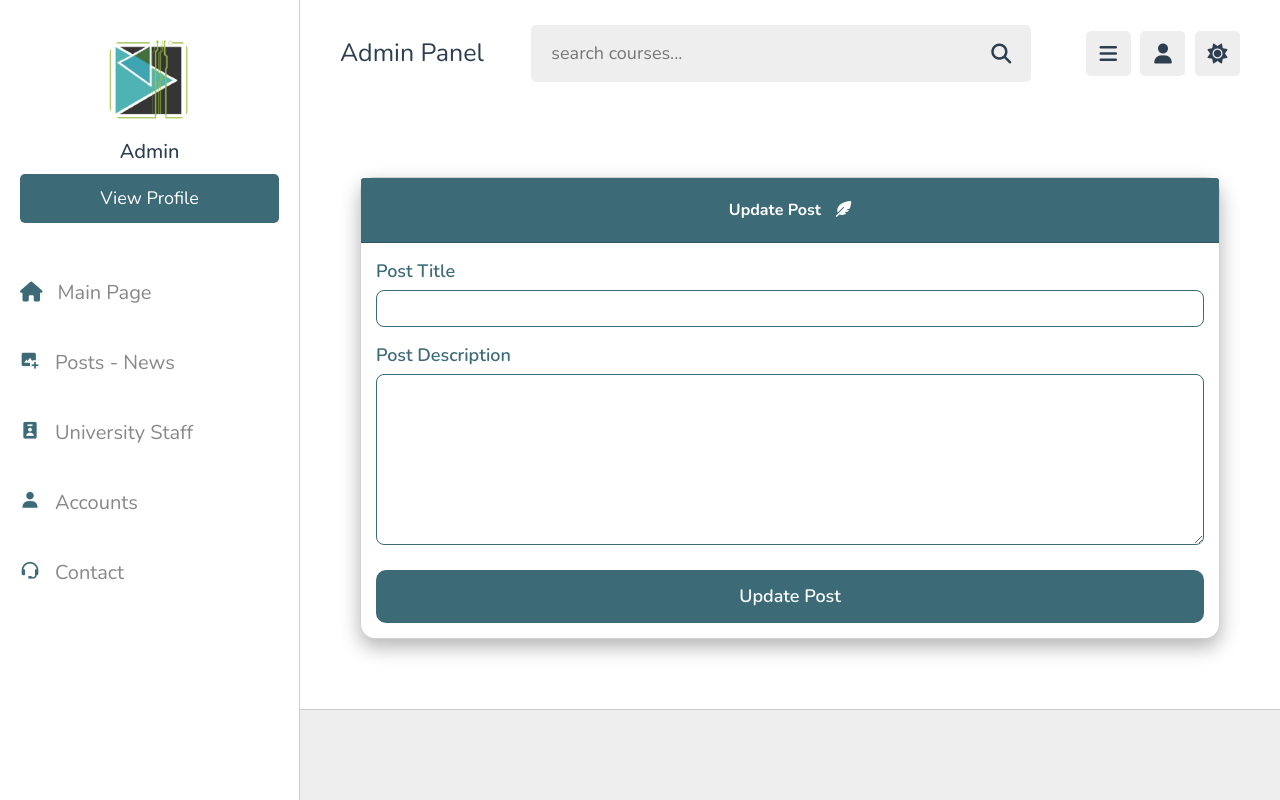
After one commit to fathallah7/University-Informative-Website, a PHP site: page /admin/postsUpdate.php in a window 1280 px wide. The commit adds this page. Run offline with PHP 8.4, Linux system fonts and the light colour scheme; the visitor is signed in with stand-in values (Sample User, id 1); data that the repository does not hold is empty; some libraries are stand-ins or nearby versions.

Commit message:
Update News

```diff
--- a/admin/posts.php
+++ b/admin/posts.php
@@ -148,7 +148,7 @@ session_start();
                             </td>
                             <td>
                             <a href="back/handle_posts_admin.php?id=<?php echo $row['id']; ?>"><i style="color: #a30000; " class='bx bxs-trash-alt'></i></a>
-                            <a href="?id=<?php echo $row['id']; ?>"><i style="color:rgb(12, 173, 0); " class='bx bx-edit-alt'></i></a>
+                            <a href="back/handle_posts_admin.php?id_update=<?php echo $row['id']; ?>"><i style="color:rgb(12, 173, 0); " class='bx bx-edit-alt'></i></a>
                             </td>
                         </tr>
                     <?php
--- /dev/null
+++ b/admin/postsUpdate.php
@@ -0,0 +1,100 @@
+<?php
+session_start();
+?>
+
+<!DOCTYPE html>
+<html lang="en">
+
+<head>
+    <meta charset="UTF-8">
+    <meta http-equiv="X-UA-Compatible" content="IE=edge">
+    <meta name="viewport" content="width=device-width, initial-scale=1.0">
+    <title>Home - Admin</title>
+
+    <!-- font awesome cdn link  -->
+    <link rel="stylesheet" href="https://cdnjs.cloudflare.com/ajax/libs/font-awesome/6.1.2/css/all.min.css">
+
+    <!--========== File BootStrap 5 ==========-->
+    <link rel="stylesheet" href="assets/css/bootstrap.min.css">
+
+    <!--========== File CSS =========-->
+    <link rel="stylesheet" href="assets/css/style.css">
+
+    <!--========== Render Page ==========-->
+    <link rel="stylesheet" href="assets/css/normalize.css">
+
+    <!--=========== ICONS ===========-->
+    <link rel='stylesheet' href='https://cdn.jsdelivr.net/npm/boxicons@2.0.5/css/boxicons.min.css'>
+
+</head>
+
+<style>
+    a {
+        text-decoration: none;
+    }
+</style>
+
+<body>
+
+
+    <?php
+    include 'includes/header.php';
+    ?>
+
+    <section class="formAdd">
+
+        <div class="container">
+
+            <?php
+            include 'includes/msg.php';
+            include 'includes/conn.php' ;
+
+                $id = $_SESSION['id_update'];
+                $info = "SELECT * FROM `posts` WHERE `id` = $id";
+                $row = mysqli_fetch_assoc(mysqli_query($conn , $info));
+            ?>
+
+            <div class="card">
+                <div class="card-header">
+                    <span style="margin-right: 10px;">Update Post</span>
+                    <i class="fas fa-feather-alt floating-icon"></i>
+
+                </div>
+                <div class="card-body p-4">
+
+                    <form action="back/handle_posts_admin.php" method="post" enctype="multipart/form-data">
+                        <input type="hidden" name="id" value="<?php echo $_SESSION['id_update']; ?>">
+                        <div class="mb-4">
+                            <label for="postTitle" class="form-label">Post Title</label>
+                            <input type="text" name="titleUpdate" class="form-control" id="postTitle" value="<?php echo $row['title']; ?>" required>
+                        </div>
+
+                        <div class="mb-4">
+                            <label for="postDescription" class="form-label">Post Description</label>
+                            <textarea name="contentUpdate" class="form-control" id="postDescription" rows="6" required><?php echo $row['content']; ?></textarea>
+                        </div>
+
+                        <div class="d-grid">
+                            <button type="submit" name="update" class="btn btn-submit">Update Post</button>
+                        </div>
+                    </form>
+
+                </div>
+            </div>
+        </div>
+
+
+
+
+
+
+
+    </section>
+
+    <!-- custom js file link  -->
+    <script src="assets/js/script.js"></script>
+
+
+</body>
+
+</html>
```
Also changed, not shown: admin/back/handle_posts_admin.php (+37 -2 lines), class/class.php (+8 -0 lines).
